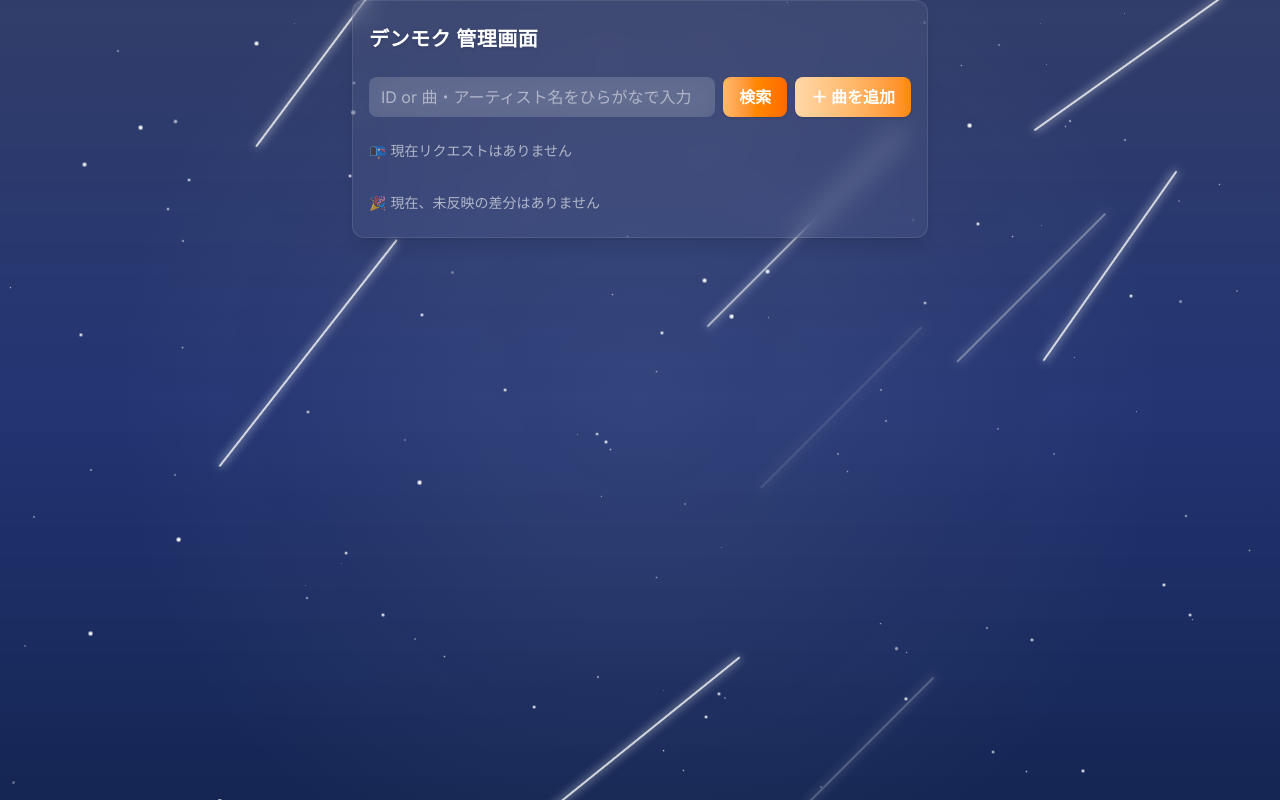
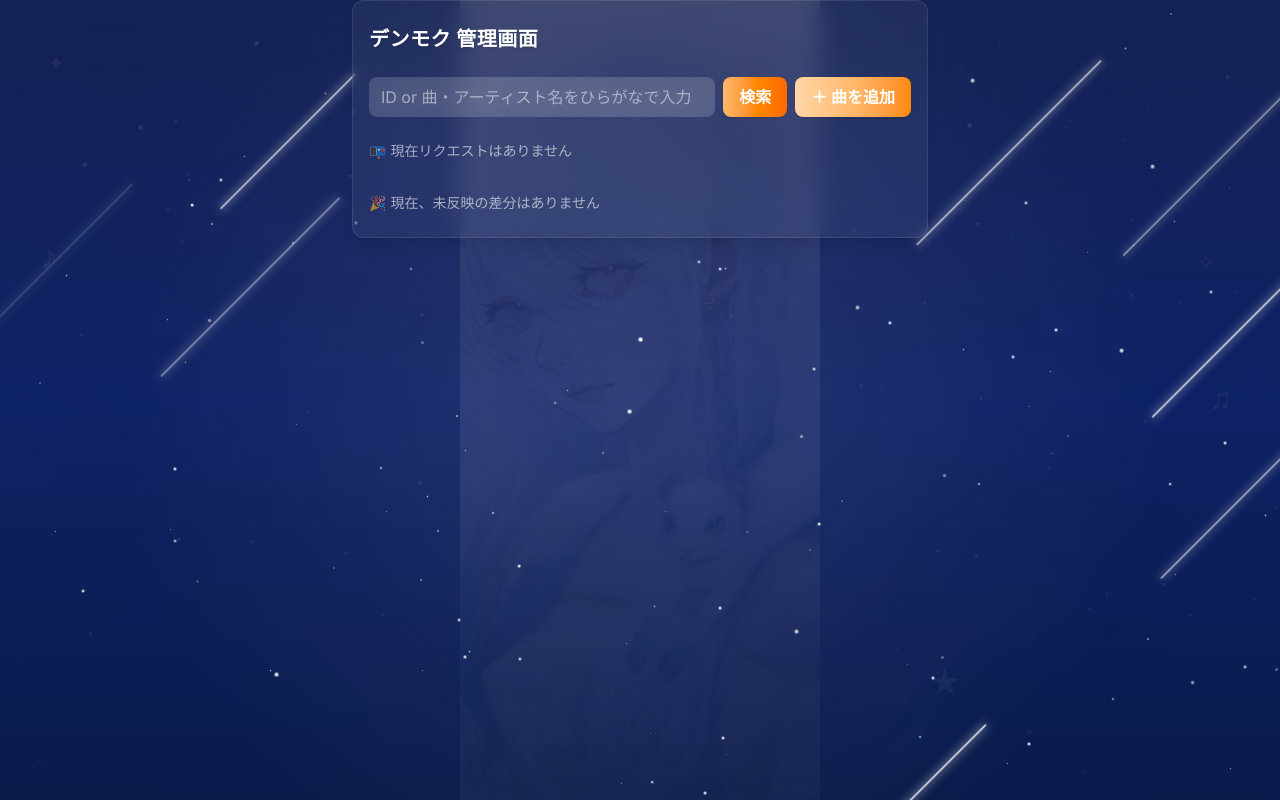
Before and after one commit to Rei-Official03/denmoku-app, a Next.js app: page /admin in a window 1280 px wide. Built offline with nearby package versions, Linux system fonts and the light colour scheme.

Commit message:
fix: remove instanceof Date

```diff
--- a/src/app/layout.tsx
+++ b/src/app/layout.tsx
@@ -2,7 +2,7 @@
 import type { Metadata } from "next";
 import "./globals.css";
 import { Inter } from "next/font/google";
-import CosmicBackground from "./public/components/CosmicBackground";
+import CosmicBackgroundPublic from "@/components/CosmicBackgroundPublic";
 
 const inter = Inter({
   subsets: ["latin"],
@@ -24,6 +24,10 @@ export default function RootLayout({ children }: { children: React.ReactNode })
           "min-h-screen text-[#F7FAFF] antialiased bg-[#14204A] relative overflow-x-hidden",
         ].join(" ")}
       >
+        {/* Cosmic Lounge 背景 */}
+        <CosmicBackgroundPublic />
+
+        {/* Page content */}
         <div className="relative z-10 min-h-screen">
           {children}
         </div>
```
